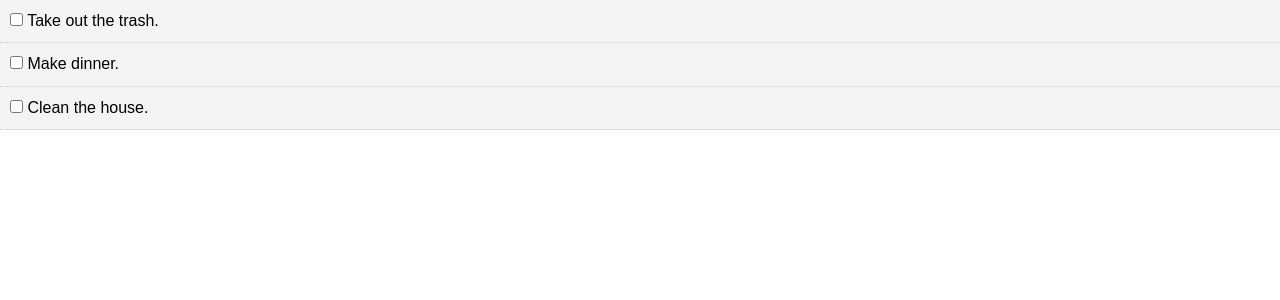
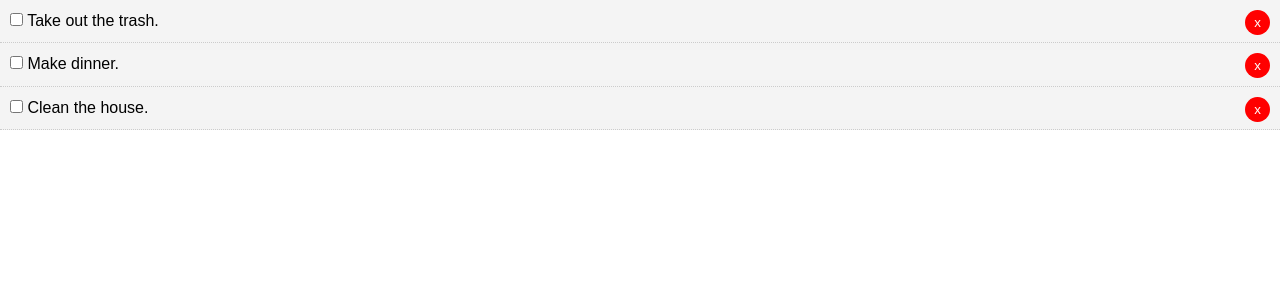
Before and after one commit to CodingGimp/React-Todo-List, a React (Create React App) app: page / in a window 1280 px wide. Shown: the top 300 px of the page. Built offline with nearby package versions, Linux system fonts and the light colour scheme.

Commit message:
Delete Todo

```diff
--- a/src/App.js
+++ b/src/App.js
@@ -24,6 +24,10 @@
     ]
   }
 
+  delTodo = (id) => {
+    this.setState({todos: [...this.state.todos.filter(todo => todo.id !== id)]})
+  }
+
   markComplete = (id) => {
     this.setState({todos: this.state.todos.map(todo => {
       if(todo.id === id) {
@@ -36,7 +40,7 @@
   render() {
       return (
           <div className="App">
-              <Todos todos={this.state.todos} markComplete={this.markComplete} />
+              <Todos todos={this.state.todos} markComplete={this.markComplete} delTodo={this.delTodo} />
           </div>
       )
   }
--- a/src/components/TodoItem.js
+++ b/src/components/TodoItem.js
@@ -18,6 +18,7 @@
                 <p>
                     <input type='checkbox' onChange={this.props.markComplete.bind(this, id)} /> {''}
                     {title}
+                    <button onClick={this.props.delTodo.bind(this, id)} style={btnStyle}>x</button>
                 </p>
             </div>
         )
@@ -28,6 +29,12 @@
     todo: PropTypes.object.isRequired
 }
 
-// const itemStyle = {
-//     backgroundColor: '#f4f4f4'
-// }
+const btnStyle = {
+    background: '#ff0000',
+    color: '#fff',
+    border: 'none',
+    padding: '5px 9px',
+    borderRadius: '50%',
+    cursur: 'pointer',
+    float: 'right'
+}
--- a/src/components/Todos.js
+++ b/src/components/Todos.js
@@ -5,7 +5,7 @@
 export default class Todos extends Component {
     render() {
         return this.props.todos.map(todo => (
-            <TodoItem key={todo.id} todo={todo} markComplete={this.props.markComplete} />
+            <TodoItem key={todo.id} todo={todo} markComplete={this.props.markComplete} delTodo={this.props.delTodo}/>
         ));
     }
 }
```
